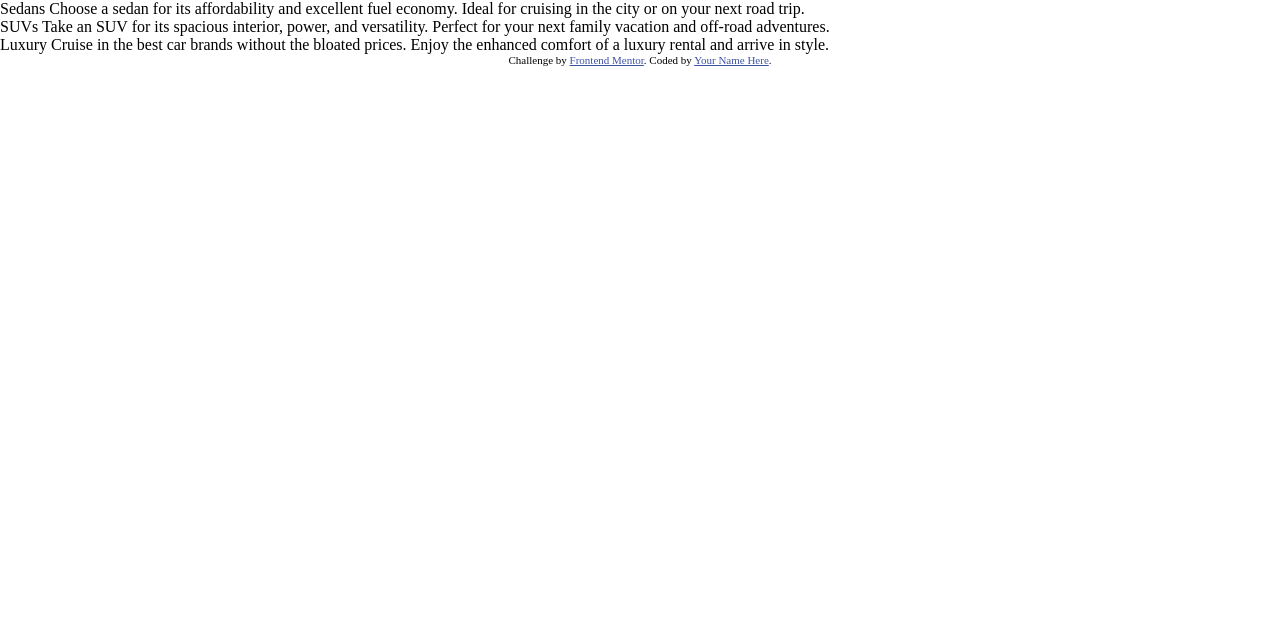
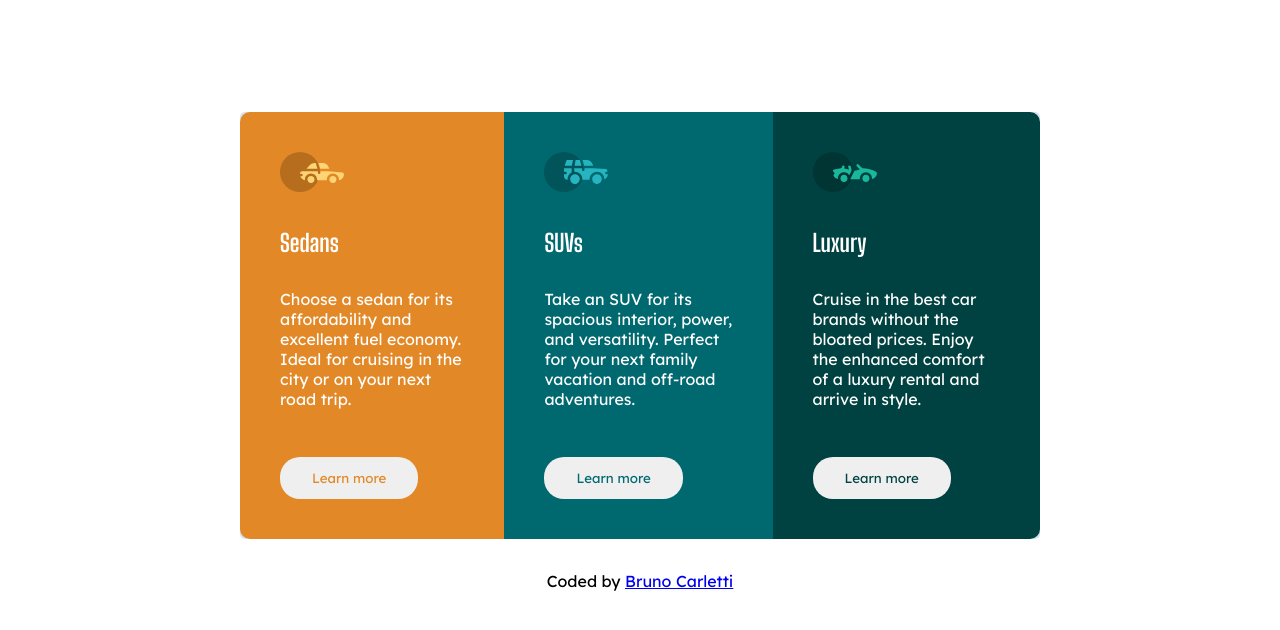
Before and after one commit to brunocarletti182/3Columns-preview, a plain HTML site: page index.html in a window 1280 px wide. Drawn offline with Linux system fonts and the light colour scheme.

Commit message:
Add files via upload
v1

```diff
--- a/index.html
+++ b/index.html
@@ -8,32 +8,56 @@
 
   <link rel="stylesheet" href="style.css">
 
+  <link rel="preconnect" href="https://fonts.googleapis.com">
+  <link rel="preconnect" href="https://fonts.gstatic.com" crossorigin>
+  <link href="https://fonts.googleapis.com/css2?family=Lexend+Deca&display=swap" rel="stylesheet">
+
+  <link rel="preconnect" href="https://fonts.googleapis.com">
+  <link rel="preconnect" href="https://fonts.gstatic.com" crossorigin>
+  <link href="https://fonts.googleapis.com/css2?family=Big+Shoulders+Display:wght@700&display=swap" rel="stylesheet">
+
   <title>Frontend Mentor | 3-column preview card component</title>
 
   <!-- Feel free to remove these styles or customise in your own stylesheet 👍 -->
 
 </head>
 <body>
-  <div class="container">
-    <div class="sedans">
-      Sedans
-      Choose a sedan for its affordability and excellent fuel economy. Ideal for cruising in the city
-      or on your next road trip.
-    </div>
-    <div class="suvs">
-      SUVs
-      Take an SUV for its spacious interior, power, and versatility. Perfect for your next family vacation
-      and off-road adventures.
-    </div>
-    <div class="luxury">
-      Luxury
-      Cruise in the best car brands without the bloated prices. Enjoy the enhanced comfort of a luxury
-      rental and arrive in style.
-    </div>
-  </div>
-  <div class="attribution">
-    Challenge by <a href="https://www.frontendmentor.io?ref=challenge" target="_blank">Frontend Mentor</a>.
-    Coded by <a href="#">Your Name Here</a>.
-  </div>
+
+  <main class="container">
+
+    <table CELLSPACING=0>
+      <tr>
+        <td class="sedans">
+          <img src="./images/icon-sedans.svg" alt="">
+          <h2>Sedans</h2>
+          <p class="firstItem">Choose a sedan for its affordability and excellent fuel economy. Ideal for cruising in the city or on your next road trip.</p>
+          <button class="buttonSedans">Learn more</button>
+        </td>
+        <td class="suvs">
+          <img src="./images/icon-suvs.svg" alt="">
+          <h2>SUVs</h2>
+          <p>Take an SUV for its spacious interior, power, and versatility. Perfect for your next family vacation
+          and off-road adventures.</p>
+          <button class="buttonSuvs">Learn more</button>
+        </td>
+        <td class="luxury">
+          <img src="./images/icon-luxury.svg" alt="">
+          <h2>Luxury</h2>
+          <p>Cruise in the best car brands without the bloated prices. Enjoy the enhanced comfort of a luxury
+          rental and arrive in style.</p>
+          <button class="buttonLuxury">Learn more</button>
+        </td>
+      </tr>
+    </table>
+
+  </main>
+
+  <footer class="footer">
+
+    <p>Coded by <a href="https://github.com/brunocarletti182/3Columns-preview" target="
+    ">Bruno Carletti</a></p>
+
+  </footer>
+
 </body>
 </html>
--- a/style.css
+++ b/style.css
@@ -1,3 +1,7 @@
+@import url('https://fonts.googleapis.com/css2?family=Lexend+Deca&display=swap');
+
+@import url('https://fonts.googleapis.com/css2?family=Big+Shoulders+Display:wght@700&display=swap');
+
 * {
     box-sizing: border-box;
     margin: 0;
@@ -5,9 +9,77 @@
 }
 
 
-.attribution {
-    font-size: 11px; text-align: center;
+main {
+    background-color: hsl(212, 45%, 89%);
+    display: flex;
+    align-items: center;
+    justify-content: center;
 }
-.attribution a {
-    color: hsl(228, 45%, 44%);
+
+.container {
+    width: 800px;
+    align-items: center;
+    border-radius: 5px;
+    color: white;
+    margin-left: auto;
+    margin-right: auto;
+    margin-top: 7rem;
+
 }
+
+p {
+    font-family: 'Lexend Deca', sans-serif;
+    margin-bottom: 3rem;
+
+}
+
+h2 {
+    margin-top: 2rem;
+    margin-bottom: 2rem;
+    font-family: 'Big Shoulders Display', cursive;
+}
+
+.sedans, .suvs, .luxury {
+    padding: 2.5rem;
+    border: 0px;
+}
+.sedans{
+    border-top-left-radius: 10px;
+    border-bottom-left-radius: 10px;
+    background-color: hsl(31, 77%, 52%);
+}
+
+.suvs {
+    background-color: hsl(184, 100%, 22%);
+}
+
+
+.luxury{
+    border-bottom-right-radius: 10px;
+    border-top-right-radius: 10px;
+    background-color: hsl(179, 100%, 13%);
+}
+
+.buttonSedans, .buttonSuvs, .buttonLuxury {
+    border: none;
+    border-radius: 20px;;
+    padding: 0.8rem 2rem;
+    font-family: 'Lexend Deca', sans-serif;
+}
+
+.buttonSedans {
+    color: hsl(31, 77%, 52%);
+}
+
+.buttonSuvs {
+    color: hsl(184, 100%, 22%);
+}
+
+.buttonLuxury {
+    color: hsl(179, 100%, 13%);
+}
+
+.footer {
+    text-align: center;
+    margin-top: 2rem;
+}
```
Also changed, not shown: 2 other files.
